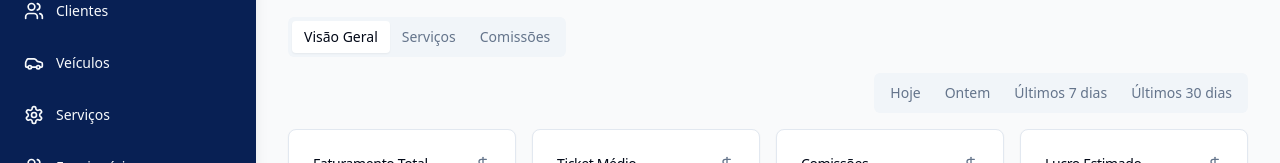
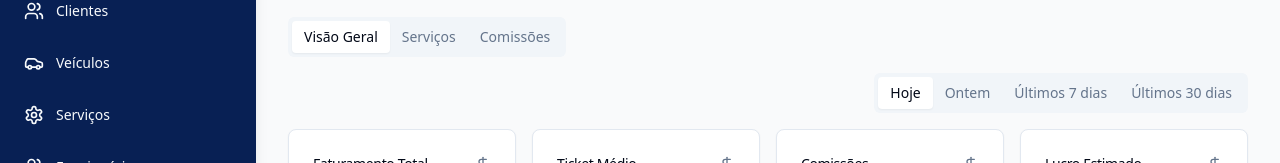
Before and after one commit to Lucaslssoares/auto-service-flow-system, a React (Vite) app: page /financeiro in a window 1280 px wide. Shown: the part 147-310 px from the top of the page. Built offline with nearby package versions, Linux system fonts and the light colour scheme.

Commit message:
Fix: TabsList props in FinancePage
The error occurs because the `TabsList` component is receiving props that it does not accept. Specifically, the `value` and `onValueChange` props are being passed to `TabsList` instead of the `Tabs` component. This commit moves these props to the correct component.

```diff
--- a/src/pages/FinancePage.tsx
+++ b/src/pages/FinancePage.tsx
@@ -160,12 +160,14 @@ const FinancePage = () => {
         </TabsList>
 
         <div className="flex items-center justify-end mb-4">
-          <TabsList value={selectedPeriod} onValueChange={setSelectedPeriod}>
-            <TabsTrigger value="today">Hoje</TabsTrigger>
-            <TabsTrigger value="yesterday">Ontem</TabsTrigger>
-            <TabsTrigger value="week">Últimos 7 dias</TabsTrigger>
-            <TabsTrigger value="month">Últimos 30 dias</TabsTrigger>
-          </TabsList>
+          <Tabs value={selectedPeriod} onValueChange={setSelectedPeriod}>
+            <TabsList>
+              <TabsTrigger value="today">Hoje</TabsTrigger>
+              <TabsTrigger value="yesterday">Ontem</TabsTrigger>
+              <TabsTrigger value="week">Últimos 7 dias</TabsTrigger>
+              <TabsTrigger value="month">Últimos 30 dias</TabsTrigger>
+            </TabsList>
+          </Tabs>
         </div>
 
         <TabsContent value="overview" className="space-y-4">
```
